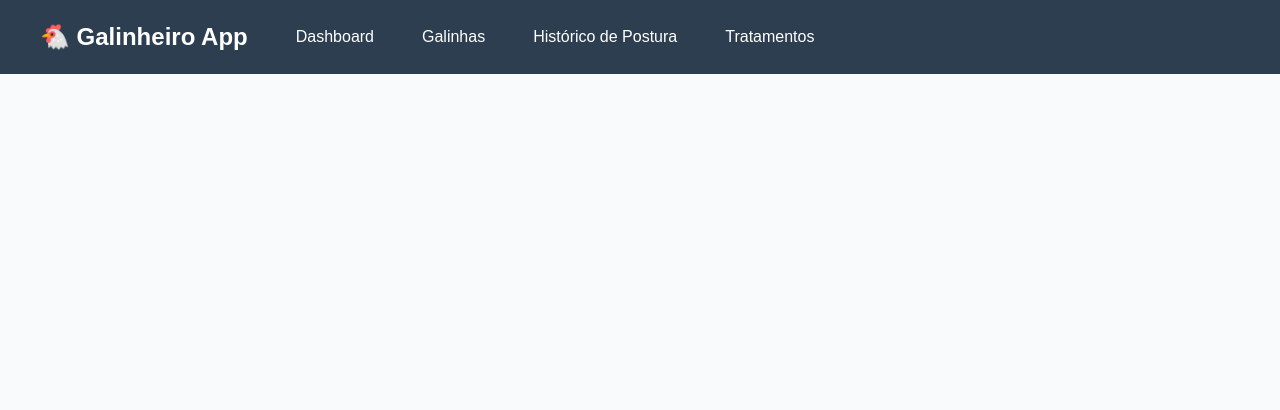
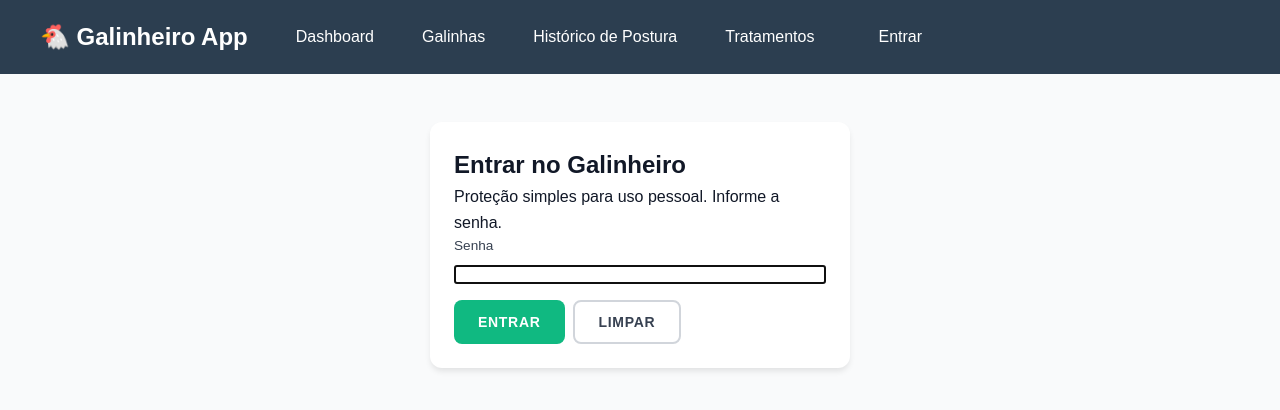
Before and after one commit to atkgomes1806/galinheiro-app, a React (Vite) app: page /login in a window 1280 px wide. Shown: the top 410 px of the page. Built offline with nearby package versions, Linux system fonts and the light colour scheme; no server answers.

Commit message:
fix(login): remove default password hint from login page; add fake auth flow

```diff
--- a/src/App.jsx
+++ b/src/App.jsx
@@ -1,15 +1,29 @@
-import { BrowserRouter as Router, Routes, Route, Link } from 'react-router-dom';
+import { BrowserRouter as Router, Routes, Route, Link, useNavigate } from 'react-router-dom';
 import { SpeedInsights } from '@vercel/speed-insights/react';
 import DashboardPage from './presentation/pages/DashboardPage';
 import GalinhasPage from './presentation/pages/GalinhasPage';
 import HistoricoPosturaPage from './presentation/pages/HistoricoPosturaPage';
 import TratamentosPage from './presentation/pages/TratamentosPage';
+import LoginPage from './presentation/pages/LoginPage';
+import RequireAuth from './presentation/components/RequireAuth';
+import React, { useState, useEffect } from 'react';
+import { isAuthenticated, logout } from './utils';
 
-function App() {
+function AppNav() {
+  const navigate = useNavigate();
+  const [authed, setAuthed] = useState(isAuthenticated());
+
+  useEffect(() => {
+    setAuthed(isAuthenticated());
+  }, []);
+
+  const handleLogout = () => {
+    logout();
+    setAuthed(false);
+    navigate('/login');
+  };
+
   return (
-    <Router>
-      <div style={{ fontFamily: 'Arial, sans-serif' }}>
-        {/* Navegação */}
     <nav style={{
       background: '#2c3e50',
       padding: '1rem',
@@ -23,22 +37,36 @@ function App() {
         alignItems: 'center'
       }}>
         <h2 style={{ margin: 0, color: 'white' }}>🐔 Galinheiro App</h2>
-            <div style={{ display: 'flex', gap: '1rem' }}>
+        <div style={{ display: 'flex', gap: '1rem', alignItems: 'center' }}>
           <Link to="/" style={linkStyle}>Dashboard</Link>
           <Link to="/galinhas" style={linkStyle}>Galinhas</Link>
           <Link to="/historico" style={linkStyle}>Histórico de Postura</Link>
           <Link to="/tratamentos" style={linkStyle}>Tratamentos</Link>
+          {authed ? (
+            <button onClick={handleLogout} className="btn" style={{ marginLeft: '1rem' }}>Sair</button>
+          ) : (
+            <Link to="/login" style={{ ...linkStyle, marginLeft: '1rem' }}>Entrar</Link>
+          )}
         </div>
       </div>
     </nav>
+  );
+}
+
+function App() {
+  return (
+    <Router>
+      <div style={{ fontFamily: 'Arial, sans-serif' }}>
+        <AppNav />
 
         {/* Conteúdo */}
         <div style={{ maxWidth: '1200px', margin: '0 auto', padding: '0 1rem' }}>
           <Routes>
-            <Route path="/" element={<DashboardPage />} />
-            <Route path="/galinhas" element={<GalinhasPage />} />
-            <Route path="/historico" element={<HistoricoPosturaPage />} />
-            <Route path="/tratamentos" element={<TratamentosPage />} />
+            <Route path="/login" element={<LoginPage />} />
+            <Route path="/" element={<RequireAuth><DashboardPage /></RequireAuth>} />
+            <Route path="/galinhas" element={<RequireAuth><GalinhasPage /></RequireAuth>} />
+            <Route path="/historico" element={<RequireAuth><HistoricoPosturaPage /></RequireAuth>} />
+            <Route path="/tratamentos" element={<RequireAuth><TratamentosPage /></RequireAuth>} />
           </Routes>
         </div>
 
--- /dev/null
+++ b/src/presentation/components/RequireAuth.jsx
@@ -0,0 +1,13 @@
+import React from 'react';
+import { Navigate, useLocation } from 'react-router-dom';
+import { isAuthenticated } from '../../utils';
+
+const RequireAuth = ({ children }) => {
+    const location = useLocation();
+    if (isAuthenticated()) {
+        return children;
+    }
+    return <Navigate to="/login" state={{ from: location }} replace />;
+};
+
+export default RequireAuth;
--- /dev/null
+++ b/src/presentation/pages/LoginPage.jsx
@@ -0,0 +1,52 @@
+import React, { useState } from 'react';
+import { useNavigate, useLocation } from 'react-router-dom';
+import { loginWithPassword } from '../../utils';
+
+const LoginPage = () => {
+    const [password, setPassword] = useState('');
+    const [error, setError] = useState(null);
+    const navigate = useNavigate();
+    const location = useLocation();
+
+    const from = location.state?.from?.pathname || '/';
+
+    const handleSubmit = (e) => {
+        e.preventDefault();
+        const ok = loginWithPassword(password);
+        if (ok) {
+            navigate(from, { replace: true });
+        } else {
+            setError('Senha incorreta');
+        }
+    };
+
+    return (
+        <div style={{ maxWidth: 420, margin: '3rem auto' }}>
+            <div className="card">
+                <h2 style={{ marginTop: 0 }}>Entrar no Galinheiro</h2>
+                <p style={{ color: 'var(--gray-600)' }}>Proteção simples para uso pessoal. Informe a senha.</p>
+
+                <form onSubmit={handleSubmit} style={{ display: 'grid', gap: '0.5rem' }}>
+                    <label style={{ fontSize: '0.85rem', color: 'var(--gray-700)' }}>Senha</label>
+                    <input
+                        type="password"
+                        value={password}
+                        onChange={(e) => setPassword(e.target.value)}
+                        className="form-input"
+                        autoFocus
+                    />
+                    {error && <div style={{ color: 'var(--danger)' }}>{error}</div>}
+
+                    <div style={{ display: 'flex', gap: '0.5rem', marginTop: '0.5rem' }}>
+                        <button className="btn btn-primary" type="submit">Entrar</button>
+                        <button type="button" className="btn btn-outline" onClick={() => { setPassword(''); setError(null); }}>Limpar</button>
+                    </div>
+                </form>
+
+                {/* Informação sobre senha removida para maior discrição */}
+            </div>
+        </div>
+    );
+};
+
+export default LoginPage;
--- a/src/utils/index.js
+++ b/src/utils/index.js
@@ -6,3 +6,32 @@ export const formatDate = (date) => {
 export const capitalizeFirstLetter = (string) => {
     return string.charAt(0).toUpperCase() + string.slice(1);
 };
+
+// Autenticação simples (fake) para uso local
+export const AUTH_KEY = 'galinheiro_auth_v1';
+
+export function isAuthenticated() {
+    try {
+        return localStorage.getItem(AUTH_KEY) === 'true';
+    } catch (e) {
+        return false;
+    }
+}
+
+export function loginWithPassword(password) {
+    // Use uma senha simples para proteção básica. Pode ser sobrescrita via env VITE_DEV_PASSWORD
+    const envPassword = (typeof import.meta !== 'undefined' && import.meta.env && import.meta.env.VITE_DEV_PASSWORD) || 'galinheiro';
+    if (password === envPassword) {
+        localStorage.setItem(AUTH_KEY, 'true');
+        return true;
+    }
+    return false;
+}
+
+export function logout() {
+    try {
+        localStorage.removeItem(AUTH_KEY);
+    } catch (e) {
+        // noop
+    }
+}
```
Lines whose indentation alone changed are shown as unchanged.
